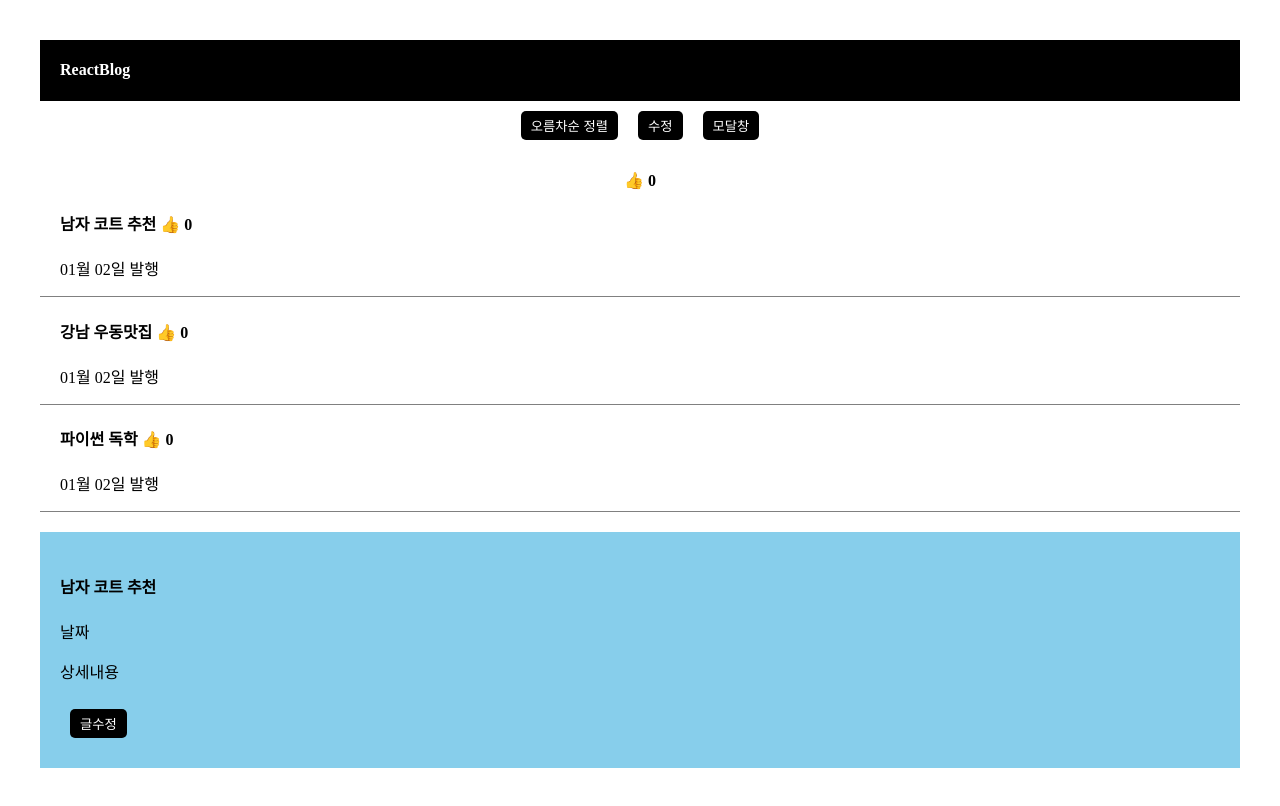
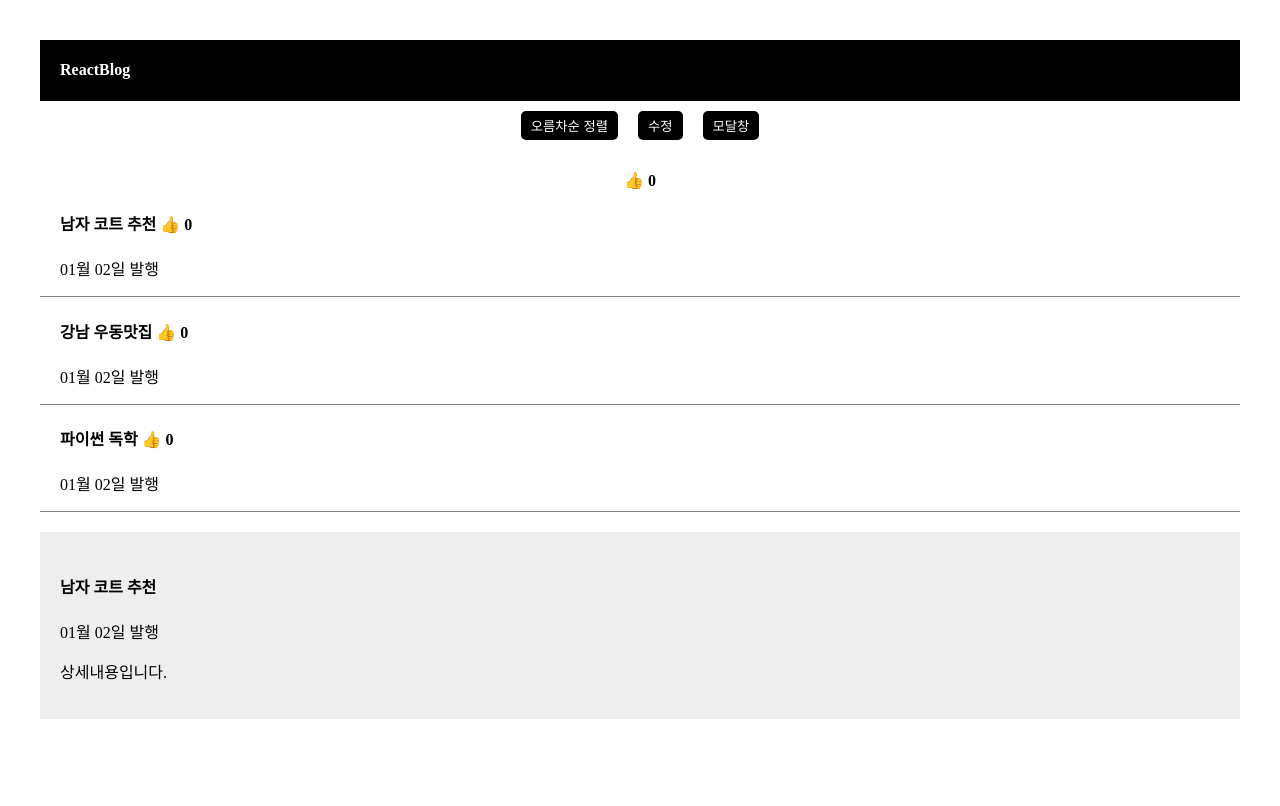
Before and after one commit to STERNDELFTIN/react, a React (Vite) app in the folder blog-project/: page / in a window 1280 px wide. Both pictures are taken after a click on the button "모달창". Built offline with nearby package versions, Linux system fonts and the light colour scheme.

Commit message:
[01/02] props 응용
- 각각의 글을 누르면 모달창에도 반영되게 만들기

```diff
--- a/blog-project/src/App.jsx
+++ b/blog-project/src/App.jsx
@@ -5,6 +5,7 @@ import './App.css';
 function App() {
 
 let [title, changeTitle] = useState(['남자 코트 추천', '강남 우동맛집', '파이썬 독학']);
+let [titleIndex, setTitleIndex] = useState(0);
 let [aloneLike, onLike] = useState(0);
 let [like, setLike] = useState([0,0,0]);
 let [modal, setModal] = useState(false);
@@ -44,7 +45,9 @@ return (
     title.map(function(title, i){
       return (
         <div className="list" key={i}>
-          <h4>{ title } <span onClick={()=>{
+          <h4 onClick={()=>{
+            setModal(true); setTitleIndex(i);
+          }}>{ title } <span onClick={()=>{
             const copy = [...like];
             copy[i]++;
             setLike(copy);
@@ -57,7 +60,7 @@ return (
 
   {/* 삼항 연산자 */}
   {
-  modal == true ? <Modal title={title} color={'skyblue'} changeTitle={changeTitle} /> : null
+  modal == true ? <Modal titleIndex={ titleIndex } title={ title } date={'01월 02일 발행'} content='상세내용입니다.' /> : null
   }
 
 </div>
@@ -66,15 +69,10 @@ return (
 
 function Modal(props){
 return (
-<div className='modal' style={{ background : props.color } }>
-    <h4>{ props.title[0] }</h4>
-    <p>날짜</p>
-    <p>상세내용</p>
-    <button onClick={()=>{
-      let copy = [...props.title];
-      copy[0] = '여자 코트 추천';
-      props.changeTitle(copy);
-     }}>글수정</button>
+<div className='modal'>
+    <h4>{ props.title[props.titleIndex] }</h4>
+    <p> { props.date } </p>
+    <p> { props.content } </p>
 </div>
 );
 }
```
